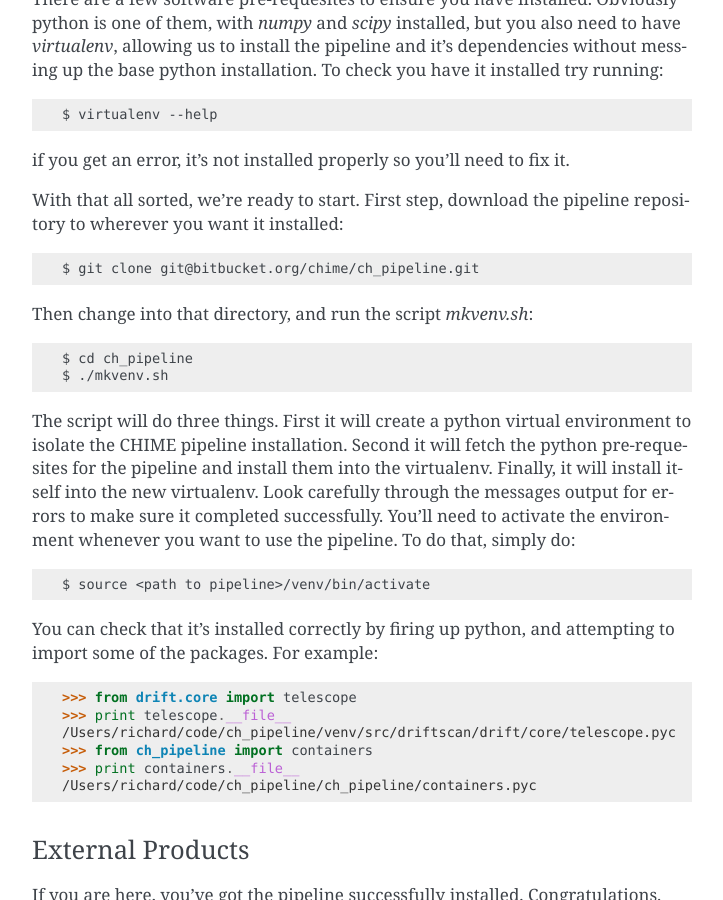
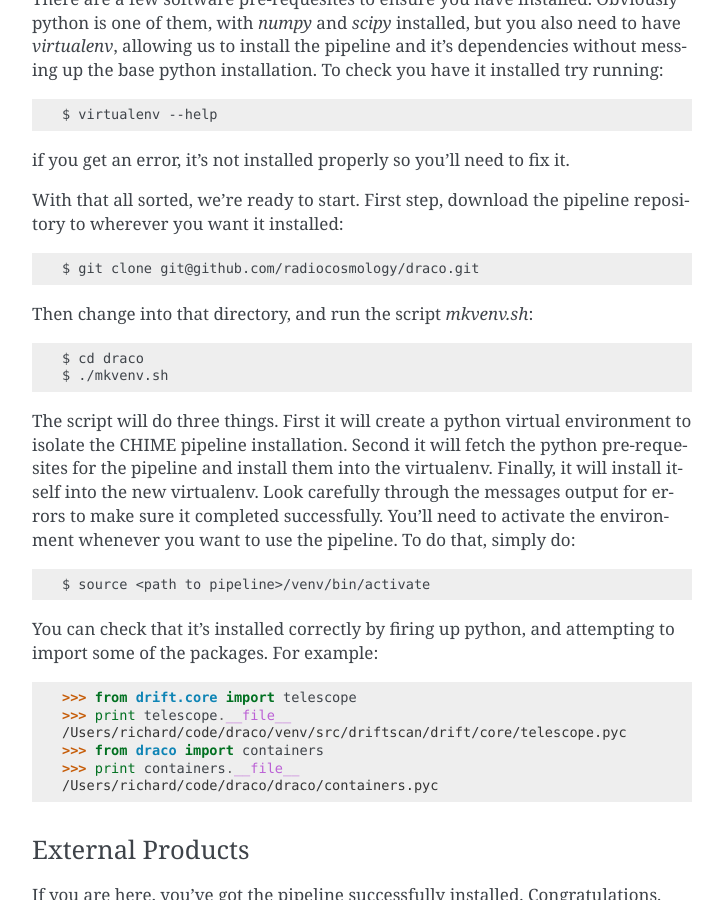
Before and after one commit to radiocosmology/draco, a Sphinx documentation site: the page built from doc/index.rst, in a window 1280 px wide and 900 px high, scrolled down 718 px. Shown: the whole window, without its empty margins (388-1111 px from the left). Built offline with Sphinx 7.4.7, drawn with Linux system fonts in a browser that asks for light colours; pages that are not in the unit, such as notebooks, are missing from menus; some of the changed text lies outside the part shown.

Commit message:
Documentation tweaks, and fixed some versions in setup.py

```diff
--- /dev/null
+++ b/doc/_templates/autosummary/module.rst
@@ -0,0 +1,10 @@
+{% extends "!autosummary/module.rst" %}
+
+{% block classes %}
+{% endblock %}
+
+{% block exceptions %}
+{% endblock %}
+
+{% block functions %}
+{% endblock %}
--- a/doc/conf.py
+++ b/doc/conf.py
@@ -1,6 +1,6 @@
 # -*- coding: utf-8 -*-
 #
-# ch_pipeline documentation build configuration file, created by
+# draco documentation build configuration file, created by
 # sphinx-quickstart on Wed Jul 22 21:35:59 2015.
 #
 # This file is execfile()d with the current directory set to its
@@ -211,7 +211,7 @@ html_static_path = ['_static']
 #html_search_scorer = 'scorer.js'
 
 # Output file base name for HTML help builder.
-htmlhelp_basename = 'ch_pipelinedoc'
+htmlhelp_basename = 'dracodoc'
 
 # -- Options for LaTeX output ---------------------------------------------
 
@@ -263,7 +263,7 @@ latex_documents = [
 # One entry per manual page. List of tuples
 # (source start file, name, description, authors, manual section).
 man_pages = [
-    (master_doc, 'ch_pipeline', u'ch_pipeline Documentation',
+    (master_doc, 'draco', u'draco Documentation',
      [author], 1)
 ]
 
@@ -277,8 +277,8 @@ man_pages = [
 # (source start file, target name, title, author,
 #  dir menu entry, description, category)
 texinfo_documents = [
-  (master_doc, 'ch_pipeline', u'ch_pipeline Documentation',
-   author, 'ch_pipeline', 'One line description of project.',
+  (master_doc, 'draco', u'draco Documentation',
+   author, 'draco', 'One line description of project.',
    'Miscellaneous'),
 ]
 
--- a/doc/index.rst
+++ b/doc/index.rst
@@ -50,11 +50,11 @@ if you get an error, it's not installed properly so you'll need to fix it.
 With that all sorted, we're ready to start. First step, download the pipeline
 repository to wherever you want it installed::
 
-    $ git clone git@bitbucket.org/chime/ch_pipeline.git
+    $ git clone git@github.com/radiocosmology/draco.git
 
 Then change into that directory, and run the script `mkvenv.sh`::
 
-    $ cd ch_pipeline
+    $ cd draco
     $ ./mkvenv.sh
 
 The script will do three things. First it will create a python virtual
@@ -72,10 +72,10 @@ to import some of the packages. For example::
 
     >>> from drift.core import telescope
     >>> print telescope.__file__
-    /Users/richard/code/ch_pipeline/venv/src/driftscan/drift/core/telescope.pyc
-    >>> from ch_pipeline import containers
+    /Users/richard/code/draco/venv/src/driftscan/drift/core/telescope.pyc
+    >>> from draco import containers
     >>> print containers.__file__
-    /Users/richard/code/ch_pipeline/ch_pipeline/containers.pyc
+    /Users/richard/code/draco/draco/containers.pyc
 
 
 External Products
@@ -131,7 +131,7 @@ For further details you can consult the ``caput`` documentation on the pipeline.
 
 The bulk of this configuration file is a list of tasks being configured. There
 is a ``type`` field where the class is specified by its fully qualified python
-name (for example, the first task ``ch_pipeline.io.LoadBeamTransfer``). To
+name (for example, the first task ``draco.io.LoadBeamTransfer``). To
 connect one task to another, you simply specify a label for the ``output`` of
 one task, and give the same label to the ``input`` or ``requires`` of the other
 task. The labels themselves are dummy variables, any string will do, provided it
@@ -172,7 +172,7 @@ In the YAML file we configured the task as follows:
 
 .. code-block:: YAML
 
-    -   type:       ch_pipeline.simulate.SimulateSidereal
+    -   type:       draco.synthesis.stream.SimulateSidereal
         requires:   [tel, bt]
         out:        sstream
         params:
@@ -248,7 +248,7 @@ As far as possible the pipeline code should be using Kiyo's pipeline task module
 Structure
 ^^^^^^^^^
 
-Tasks should go into `ch_pipeline`.
+Tasks should go into `draco`.
 
 Branches
 ^^^^^^^^
--- a/setup.py
+++ b/setup.py
@@ -27,10 +27,14 @@ fast_ext = Extension(
 setup(
     name='draco',
     version=draco.__version__,
+    license='BSD',
 
     packages=find_packages(),
 
     ext_modules=cythonize([fast_ext]),
+
+    install_requires=['Cython>0.18', 'numpy>=1.7', 'scipy>=0.10',
+                      'caput>=0.3', 'cora', 'driftscan>=0.2'],
 
     author="Richard Shaw",
     author_email="richard@phas.ubc.ca",
```
Also changed, not shown: README.md (+31 -74 lines), 11 other files.
